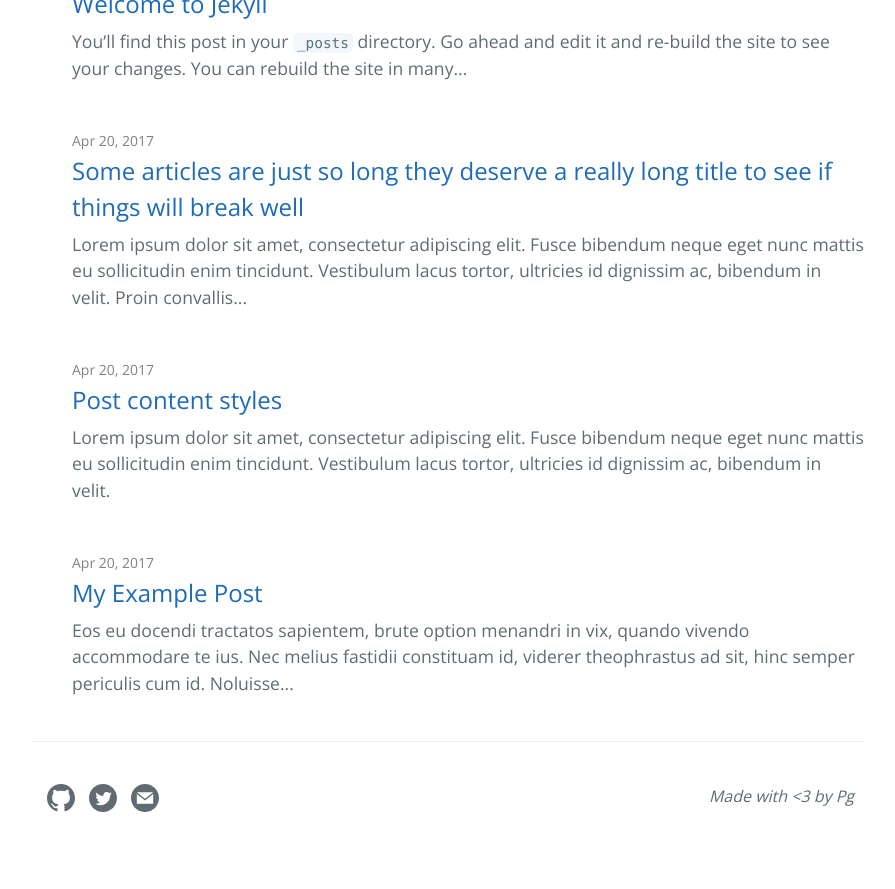
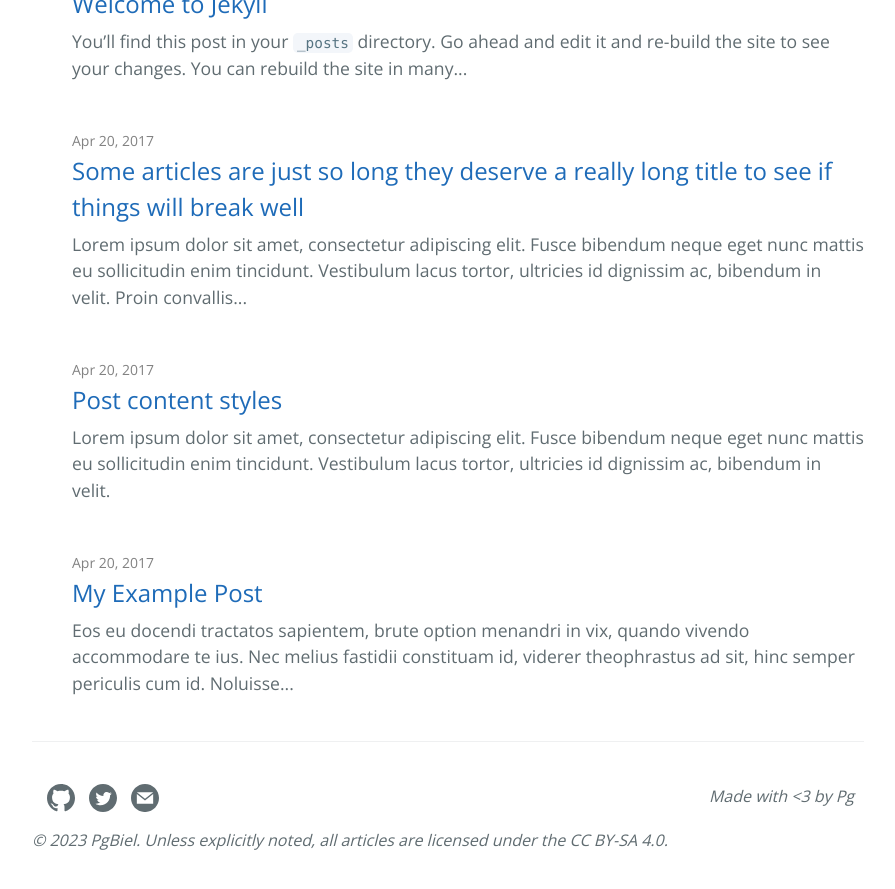
Before and after one commit to PgBiel/blog-test, a Jekyll site: the page built from index.md, in a window 1280 px wide and 900 px high, scrolled down 895 px. Shown: the top 889 px of the window, without its empty margins (192-1087 px from the left). Built offline with Jekyll 4.4.1, drawn with Linux system fonts in a browser that asks for light colours.

Commit message:
add license notice to footer

```diff
--- a/_layouts/default.html
+++ b/_layouts/default.html
@@ -137,6 +137,9 @@
                         <i class="maybe-float-right">Made with &lt;3 by Pg</i>
                     </div>
                 </div>
+                <div>
+                    <i>&copy; 2023 PgBiel. Unless explicitly noted, all articles are licensed under the CC BY-SA 4.0.</i>
+                </div>
             </footer>
         </section>
 
```
